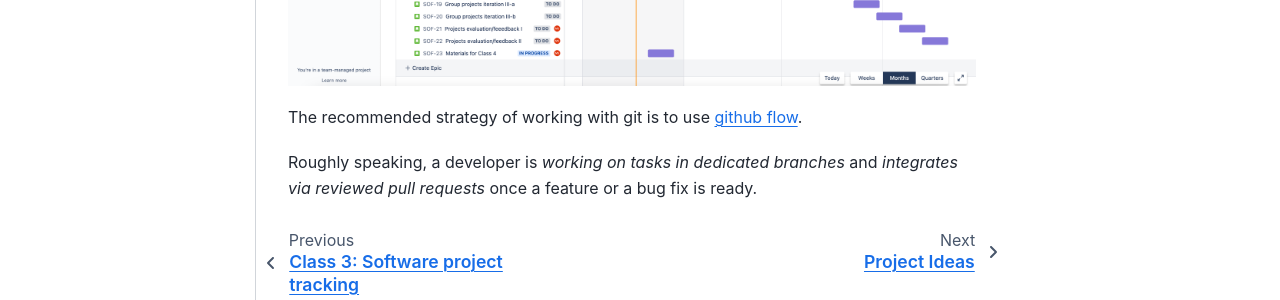
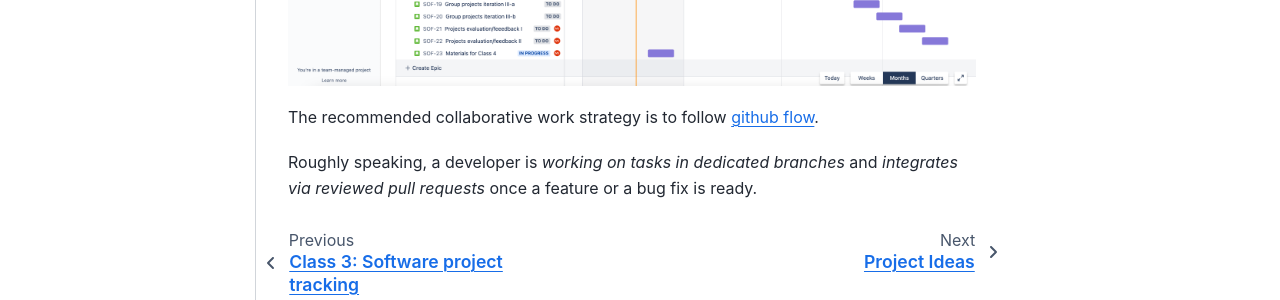
Before and after one commit to maciejskorski/software_engineering, a Jupyter Book: the page built from docs/project_management.md, in a window 1280 px wide and 1031 px high. Shown: the part 646-946 px from the top of the window. Built offline with Jupyter Book 1.0.4 settings and Sphinx 7.4.7 and the Sphinx Book theme 1.1.4, drawn with Linux system fonts in a browser that asks for light colours.

Commit message:
update docs SOF-23

```diff
--- a/docs/project_management.md
+++ b/docs/project_management.md
@@ -8,6 +8,6 @@ See this roadmap with tasks mapped to sprints:
 
 ![planned_tasks](figures/class_harmonogram.png)
 
-The recommended strategy of working with git is to use [github flow](https://docs.github.com/en/get-started/quickstart/github-flow).
+The recommended collaborative work strategy is to follow [github flow](https://docs.github.com/en/get-started/quickstart/github-flow).
 
 Roughly speaking, a developer is *working on tasks in dedicated branches* and *integrates via reviewed pull requests* once a feature or a bug fix is ready.
```
